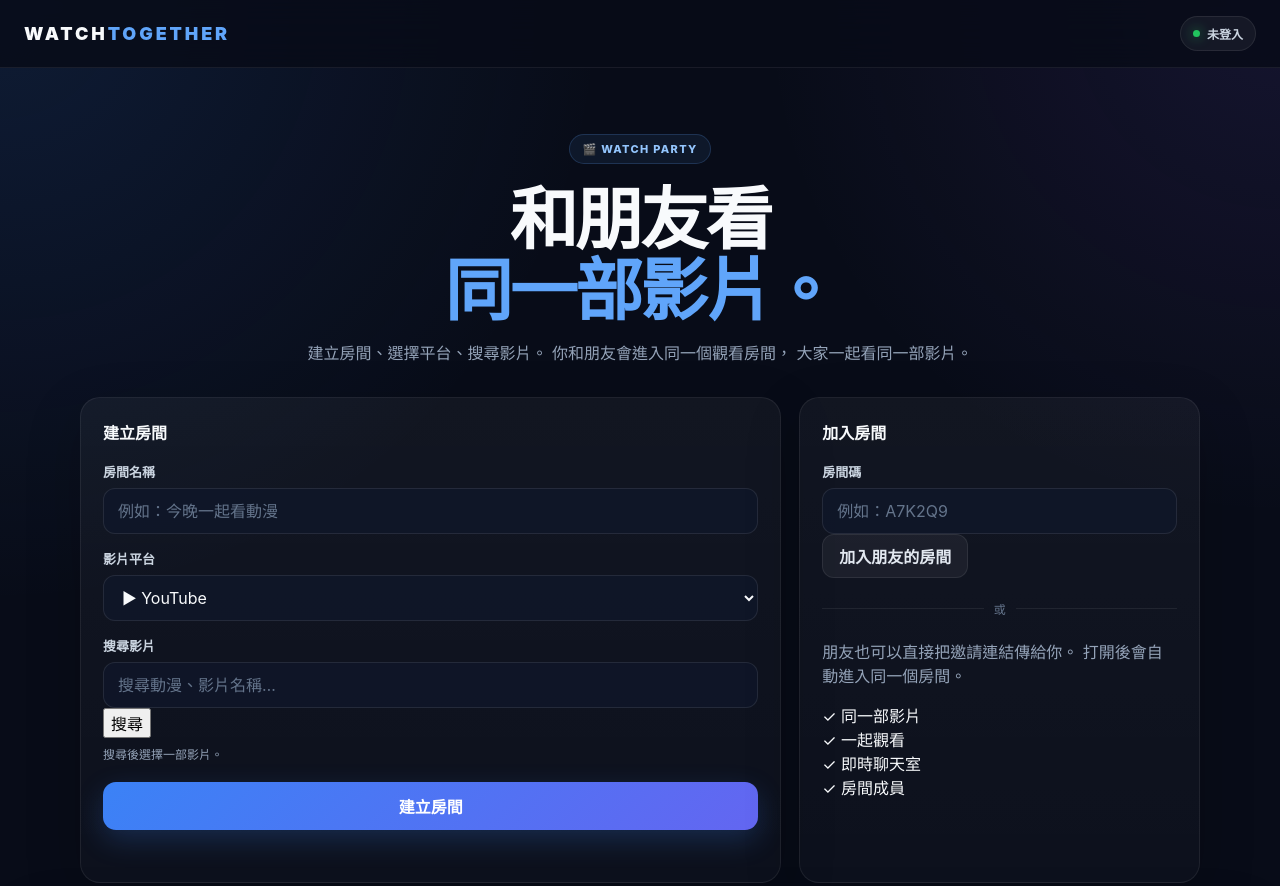
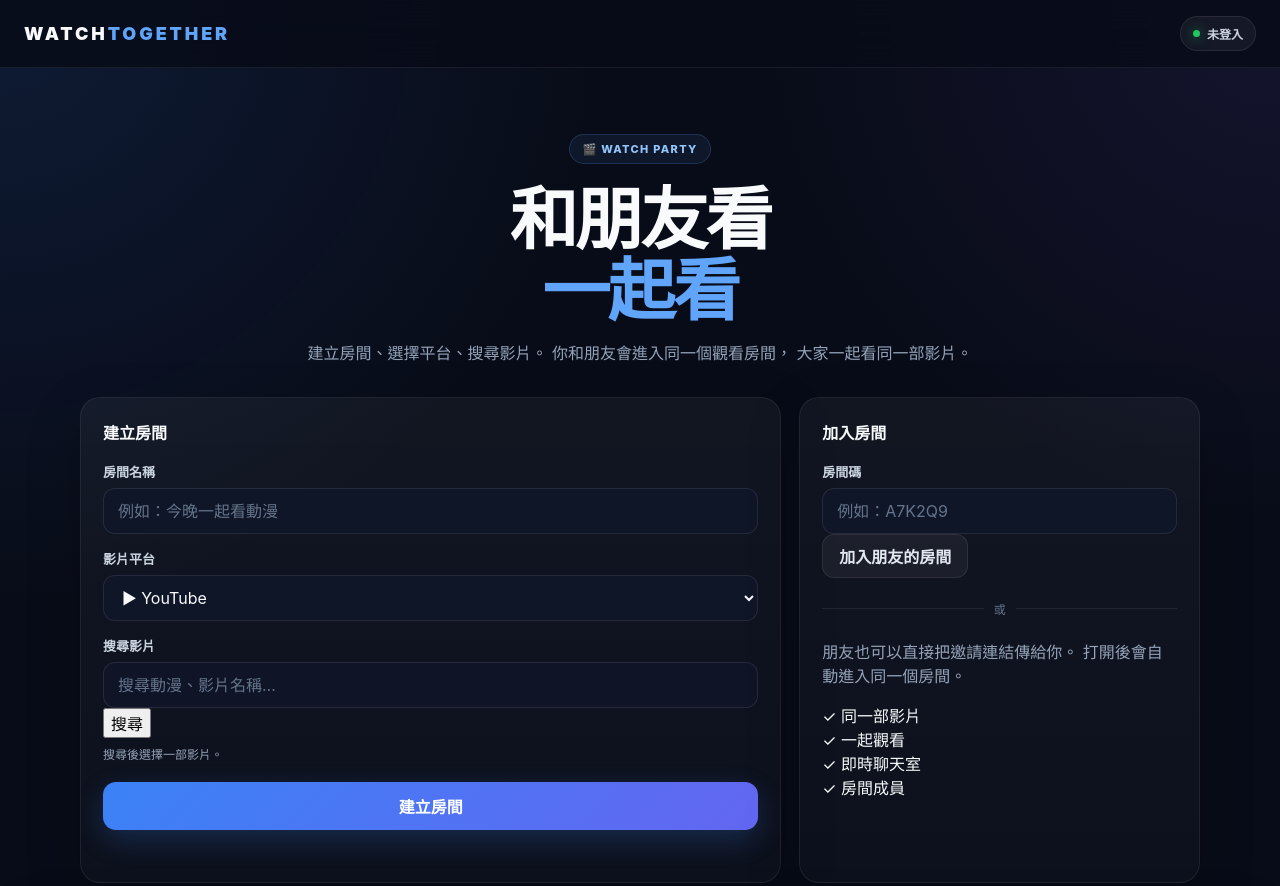
Before and after one commit to a0983439343-dot/WatchTogether, a plain HTML site: page index.html in a window 1280 px wide. Shown: the top 886 px of the page. Drawn offline with Linux system fonts and the light colour scheme; no server answers.

Commit message:
Update text in index.html for clarity

```diff
--- a/index.html
+++ b/index.html
@@ -60,7 +60,7 @@
         <h1>
           和朋友看
           <br>
-          <span>同一部影片。</span>
+          <span>一起看</span>
         </h1>
 
         <p>
```
